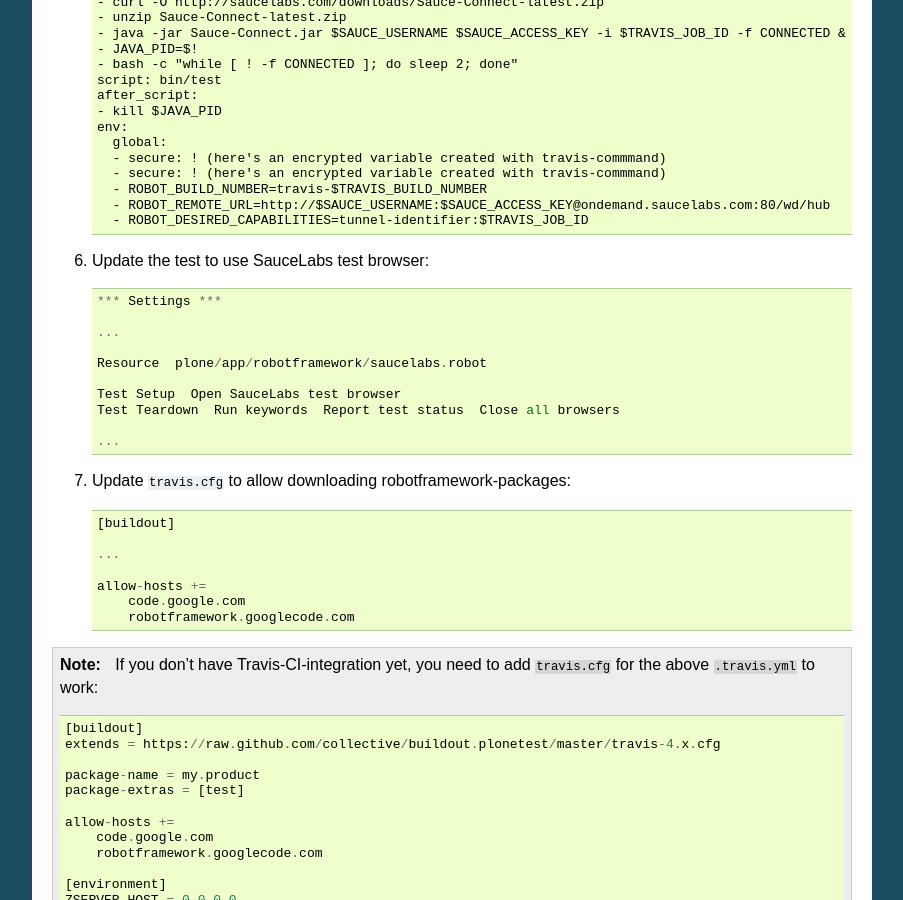
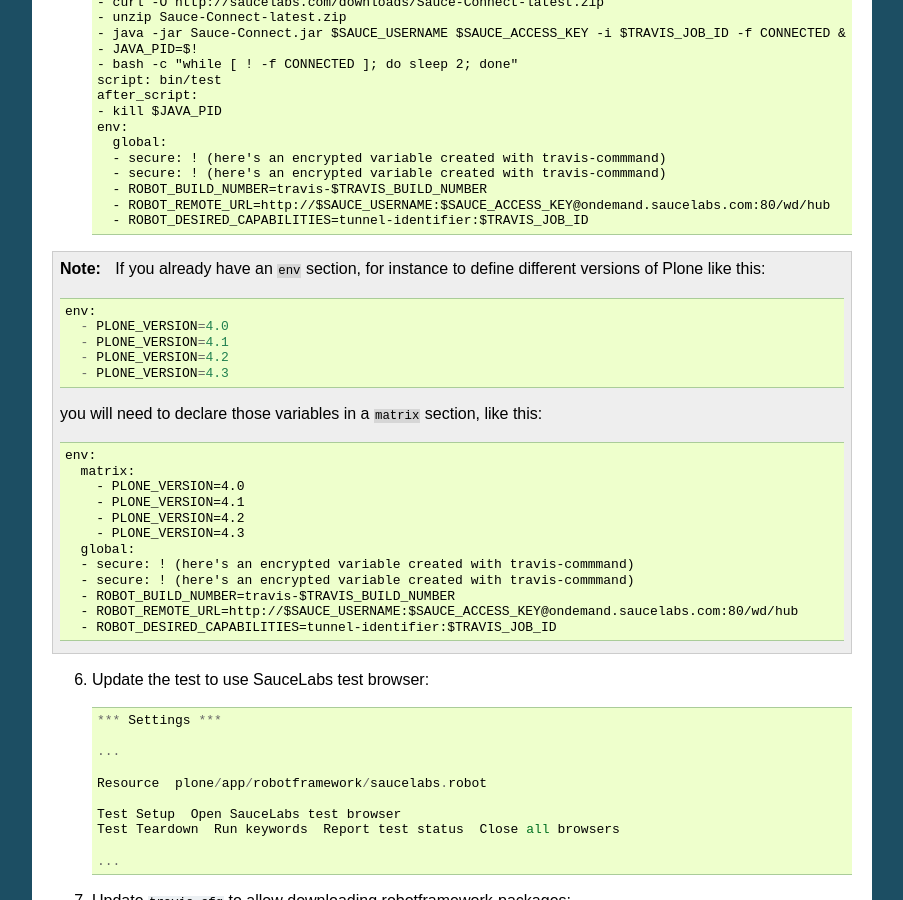
Before and after one commit to plone/plone.app.robotframework, a Sphinx documentation site: the page built from docs/source/happy.rst, in a window 1280 px wide and 900 px high, scrolled down 4465 px. Shown: the whole window, without its empty margins (198-1101 px from the left). Built offline with Sphinx 7.4.7, drawn with Linux system fonts in a browser that asks for light colours.

Commit message:
explain how to declare non-global variables next to gloabl ones in .travis.yml

```diff
--- a/docs/source/happy.rst
+++ b/docs/source/happy.rst
@@ -288,6 +288,30 @@
          - ROBOT_REMOTE_URL=http://$SAUCE_USERNAME:$SAUCE_ACCESS_KEY@ondemand.saucelabs.com:80/wd/hub
          - ROBOT_DESIRED_CAPABILITIES=tunnel-identifier:$TRAVIS_JOB_ID
 
+.. note:: If you already have an ``env`` section, for instance to define
+   different versions of Plone like this::
+
+       env:
+         - PLONE_VERSION=4.0
+         - PLONE_VERSION=4.1
+         - PLONE_VERSION=4.2
+         - PLONE_VERSION=4.3
+
+   you will need to declare those variables in a ``matrix`` section, like this::
+
+       env:
+         matrix:
+           - PLONE_VERSION=4.0
+           - PLONE_VERSION=4.1
+           - PLONE_VERSION=4.2
+           - PLONE_VERSION=4.3
+         global:
+         - secure: ! (here's an encrypted variable created with travis-commmand)
+         - secure: ! (here's an encrypted variable created with travis-commmand)
+         - ROBOT_BUILD_NUMBER=travis-$TRAVIS_BUILD_NUMBER
+         - ROBOT_REMOTE_URL=http://$SAUCE_USERNAME:$SAUCE_ACCESS_KEY@ondemand.saucelabs.com:80/wd/hub
+         - ROBOT_DESIRED_CAPABILITIES=tunnel-identifier:$TRAVIS_JOB_ID
+
 6. Update the test to use SauceLabs test browser::
 
        *** Settings ***
```
